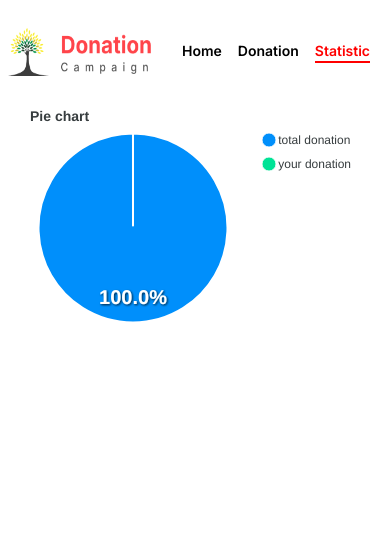
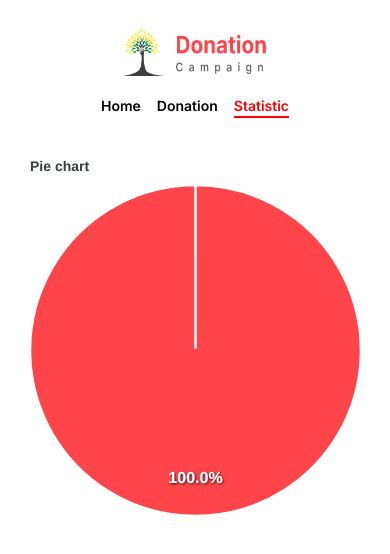
Before and after one commit to Shahadat-BD/Donation-Auth, a React (Vite) app: page /statistic in a window 390 px wide. Shown: the top 554 px of the page. Built offline with nearby package versions, Linux system fonts and the light colour scheme.

Commit message:
pie chart updated and some responsive part complete

```diff
--- a/src/Component/AllCard/AllCard.jsx
+++ b/src/Component/AllCard/AllCard.jsx
@@ -7,7 +7,7 @@ const AllCard = ({search}) => {
     return (
     <div className='lg:w-[80%] m-auto w-[90%] my-16'>
 
-          <div className='grid lg:grid-cols-4 grid-cols-1 gap-5'>
+          <div className='grid lg:grid-cols-4 md:grid-cols-2 grid-cols-1 gap-5'>
 
             {
                 search.map(card=> <Card key={card.id} card={card}></Card>)
--- a/src/Component/CardDetails/CardDetails.jsx
+++ b/src/Component/CardDetails/CardDetails.jsx
@@ -18,6 +18,8 @@ const CardDetails = () => {
 
 const handleDonatedSend = () =>{
      saveDonated(intId)
+     alert("successfull added")
+
 }
 
     return (
--- a/src/Component/Donation/Donation.jsx
+++ b/src/Component/Donation/Donation.jsx
@@ -1,5 +1,5 @@
 import React, { useEffect, useState } from 'react';
-import { useLoaderData } from 'react-router-dom';
+import { Link, useLoaderData } from 'react-router-dom';
 import { getStoredDonation } from '../../Utility/LocalStorage';
 
 const Donation = () => {
@@ -19,13 +19,13 @@ const Donation = () => {
              <div className='grid lg:grid-cols-2 grid-cols-1 gap-5'>
              {
                 donated.slice(0,donateLength).map(donates =>
-                    <div className='flex lg:flex-row flex-col gap-5 rounded-md' style={{backgroundColor:donates.card_bg}}>
-                        <img className='lg:w-[220px] h-48 w-full' src={donates.picture}/>
+                    <div className='flex lg:flex-row md:flex-row flex-col gap-5 rounded-md' style={{backgroundColor:donates.card_bg}}>
+                        <img className='lg:w-[220px] lg:h-48 md:w-[280px]  w-full' src={donates.picture}/>
                         <div className='lg:p-0 p-5'>
                             <button className='px-3 py-1 rounded-md my-3' style={{color:donates.text_button_bg, backgroundColor:donates.category_bg}}>{donates.category}</button>
                             <h1 className='text-2xl font-semibold mb-2'>{donates.title}</h1>
                             <p className='font-bold text-lg mb-2' style={{color:donates.text_button_bg}}>${donates.price}</p>
-                             <button  className='px-5 text-white font-semibold py-2 rounded-md' style={{backgroundColor:donates.text_button_bg}}>View Details</button>
+                           <Link to={`/card/${donates.id}`}>  <button  className='px-5 text-white font-semibold py-2 rounded-md' style={{backgroundColor:donates.text_button_bg}}>View Details</button></Link>
                         </div>
 
                     </div>
--- a/src/Component/Navbar/Navbar.jsx
+++ b/src/Component/Navbar/Navbar.jsx
@@ -54,7 +54,7 @@ const Navbar = () => {
 
   return (
     <div className="my-5 lg:w-[80%] m-auto w-full">
-      <div className="navbar bg-base-100">
+      <div className="navbar bg-base-100 flex lg:flex-row md:flex-row flex-col gap-3">
         <div className="flex-1">
           <img className="w-36 h-12" src={logo}  />
         </div>
--- a/src/Component/Statistics/Statistics.jsx
+++ b/src/Component/Statistics/Statistics.jsx
@@ -40,17 +40,22 @@ const [donated, setDonated] = useState([]);
           width={'100%'}
           height={500}
           series={[ TotalDonation , TotalYourDonation]}
+          options={ {
+            labels:['total donation', 'your donation'],
+            colors: [
+              "#FF444A",
+              "#00C49F",
+            ],
 
-          options={{
-            labels:['total donation', 'your donation'],
+            legend: {
+              position: 'bottom'
+          },
 
-            dataLabels:{
+         dataLabels:{
                style:{
-                fontSize:'20px',
+                fontSize:'16px',
                 fontWeight:'bold',
-
-               }
-
+               },
             },
             title:{
               text:"Pie chart"
```
